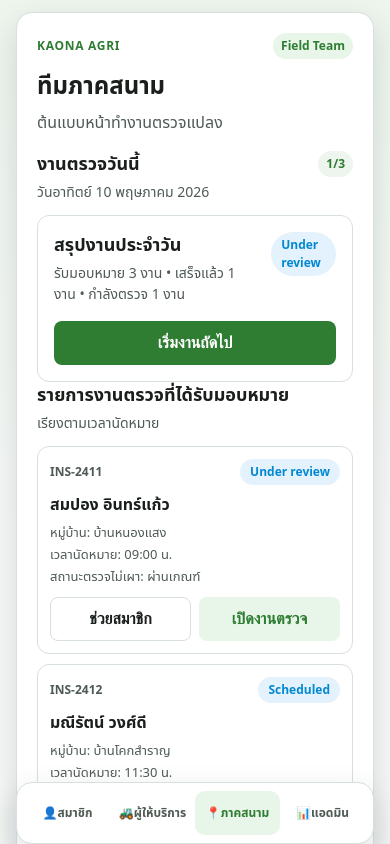
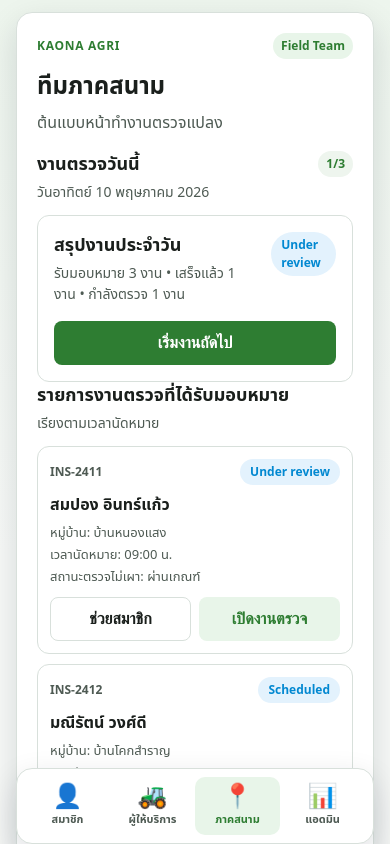
Before and after one commit to noikaona-sketch/KaonA-Agri, a Next.js app: page /field in a window 390 px wide. Shown: the top 844 px of the page. Built offline with nearby package versions, Linux system fonts and the light colour scheme; no server answers.

Commit message:
Make mobile bottom nav icons clearly visible

```diff
--- a/src/shared/components/mobile-bottom-nav.tsx
+++ b/src/shared/components/mobile-bottom-nav.tsx
@@ -30,13 +30,30 @@ export function MobileBottomNav({ onTabChange }: MobileBottomNavProps) {
           ]
             .filter(Boolean)
             .join(' ')}
+          style={{
+            minHeight: 58,
+            display: 'grid',
+            placeItems: 'center',
+            gap: 3,
+            padding: '7px 2px',
+            textDecoration: 'none',
+          }}
           aria-current={pathname === tab.href ? 'page' : undefined}
           onClick={onTabChange ? () => onTabChange(tab.label) : undefined}
         >
-          <span className="mobile-bottom-nav__icon" aria-hidden="true">
+          <span
+            className="mobile-bottom-nav__icon"
+            aria-hidden="true"
+            style={{ display: 'block', fontSize: 24, lineHeight: 1 }}
+          >
             {tab.icon}
           </span>
-          <span className="mobile-bottom-nav__label">{tab.label}</span>
+          <span
+            className="mobile-bottom-nav__label"
+            style={{ display: 'block', fontSize: 11, lineHeight: 1.15, whiteSpace: 'nowrap' }}
+          >
+            {tab.label}
+          </span>
         </Link>
       ))}
     </nav>
```
